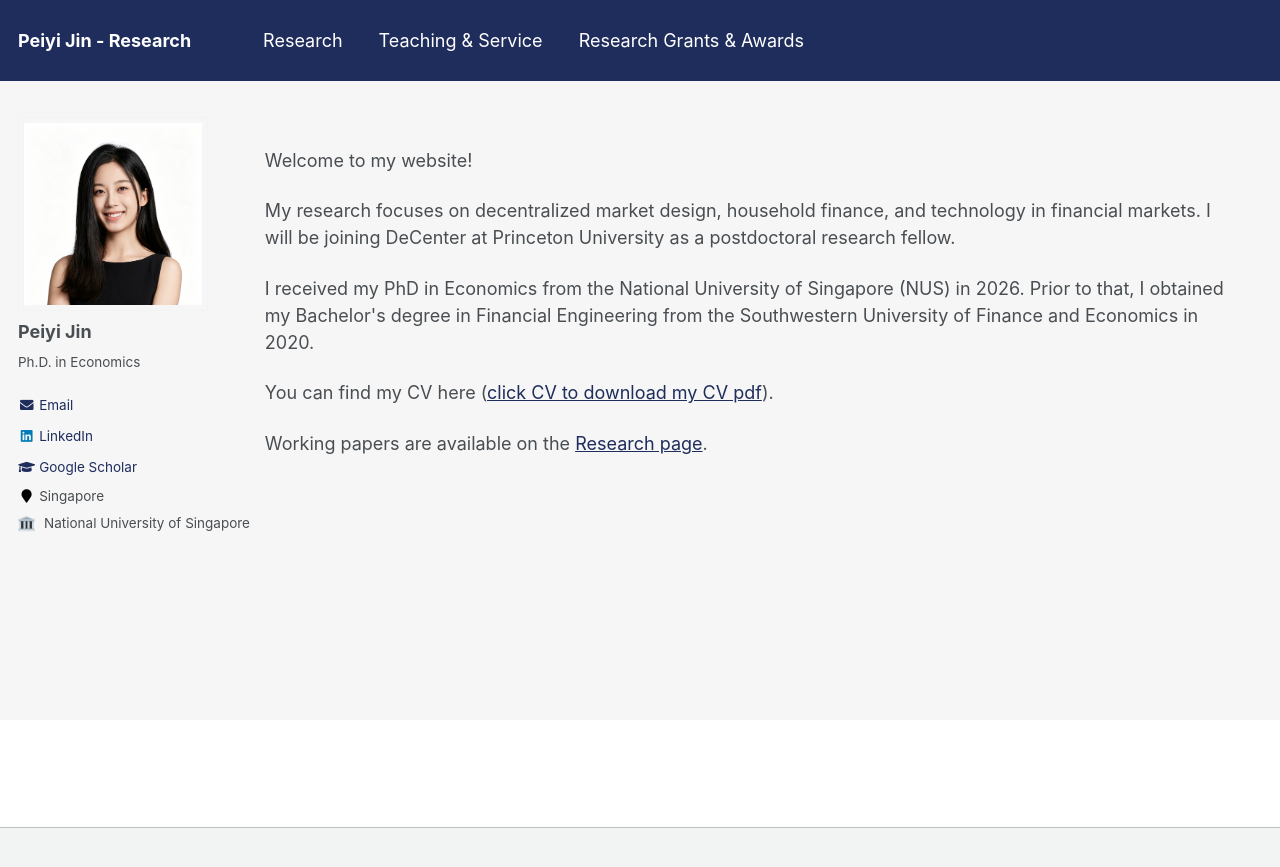
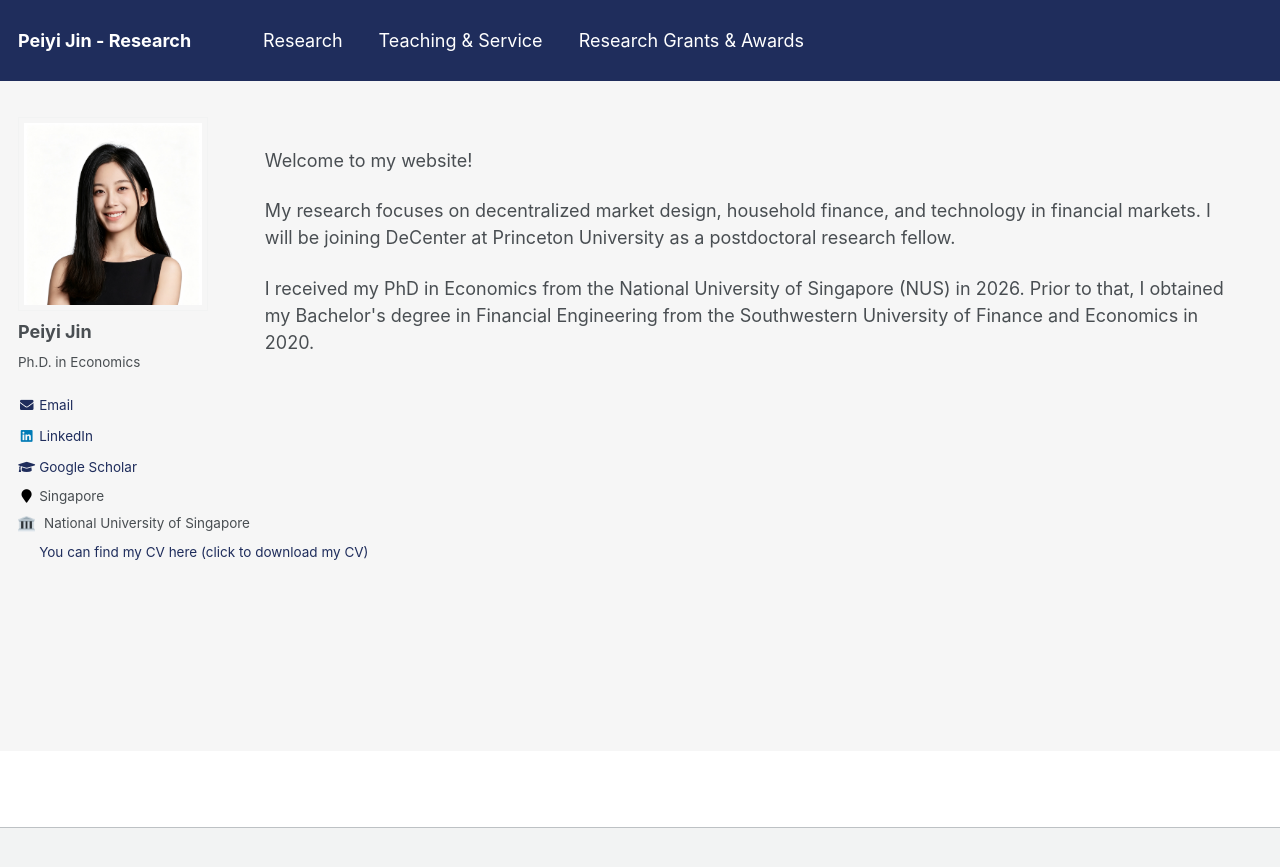
Before and after one commit to peiyi-jin/peiyi-jin.github.io, a Jekyll site: the page built from _pages/about.md, in a window 1280 px wide. Shown: the top 867 px of the page. Built offline with Jekyll 4.4.1, drawn with Linux system fonts in a browser that asks for light colours.

Commit message:
将 CV 下载链接移动到作者信息栏
在侧栏 institution 下新增 CV 下载链接，并移除 about 页面中的重复 CV 与 Research 提示文案。

Co-authored-by: Cursor <cursoragent@cursor.com>

```diff
--- a/_includes/author-profile.html
+++ b/_includes/author-profile.html
@@ -114,6 +114,11 @@
           {{ author.institution }}
         </li>
       {% endif %}
+      <li>
+        <a href="{{ base_path }}/files/PeiyiJin_NUS_2026.pdf" target="_blank" rel="noopener noreferrer">
+          <i class="fa fa-fw fa-file-text-o" aria-hidden="true"></i> You can find my CV here (click to download my CV)
+        </a>
+      </li>
       {% if author.pubmed %}
         <li><a href="{{ author.pubmed }}"><i class="ai ai-pubmed-square ai-fw"></i> PubMed</a></li>
       {% endif %}
--- a/_pages/about.md
+++ b/_pages/about.md
@@ -161,11 +161,3 @@ My research focuses on decentralized market design, household finance, and techn
 <p>
 I received my PhD in Economics from the National University of Singapore (NUS) in 2026. Prior to that, I obtained my Bachelor's degree in Financial Engineering from the Southwestern University of Finance and Economics in 2020.
 </p>
-
-<p>
-You can find my CV here (<a href="/files/PeiyiJin_NUS_2026.pdf" target="_blank" rel="noopener noreferrer">click CV to download my CV pdf</a>).
-</p>
-
-<p>
-Working papers are available on the <a href="/research/">Research page</a>.
-</p>
```
